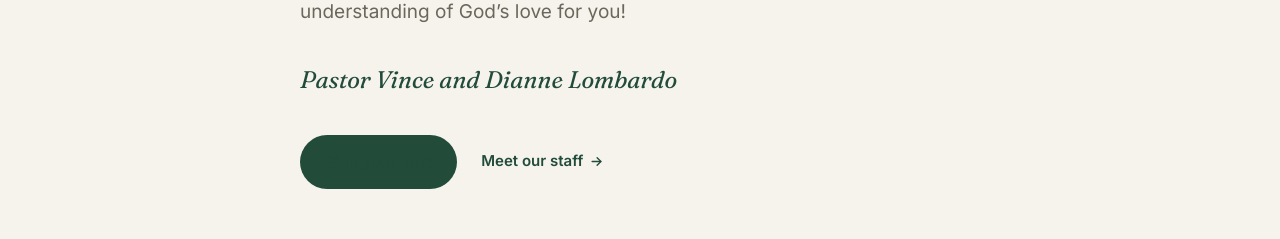
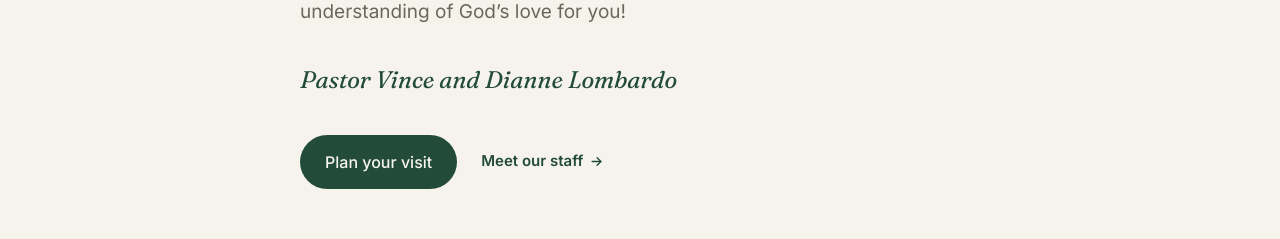
Before and after one commit to KnappBuiltMachines/CalvaryChurch, a Next.js app: page /pastor in a window 1280 px wide. Shown: the part 1340-1579 px from the top of the page. Built offline with nearby package versions, Linux system fonts and the light colour scheme.

Commit message:
Add files via upload

```diff
--- a/app/globals.css
+++ b/app/globals.css
@@ -717,7 +717,7 @@ img { max-width: 100%; display: block; }
 .pastor-photo img { width: 100%; height: auto; display: block; }
 .pastor-letter { max-width: 680px; margin: 48px auto 0; }
 .pastor-letter p { color: var(--muted); font-size: 19px; line-height: 1.75; margin-bottom: 20px; }
-.pastor-letter a { color: var(--pine); font-weight: 500; }
+.pastor-letter p a { color: var(--pine); font-weight: 500; }
 .pastor-letter .pastor-signature { color: var(--pine); font-size: 24px; margin: 30px 0 0; }
 .pastor-actions { display: flex; flex-wrap: wrap; align-items: center; gap: 14px 24px; margin-top: 34px; }
 .pastor-actions .go { display: inline-flex; align-items: center; gap: 6px; font-size: 15px; font-weight: 600; color: var(--pine); }
```
